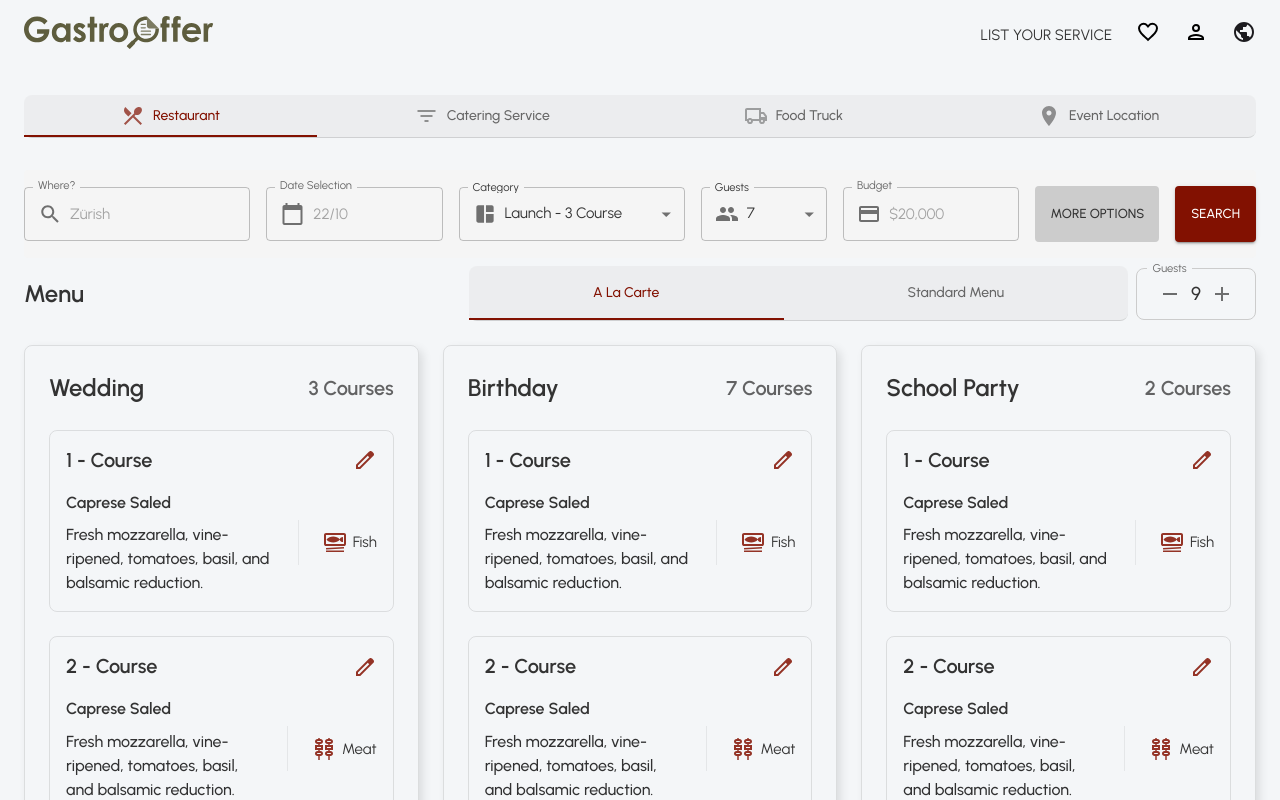
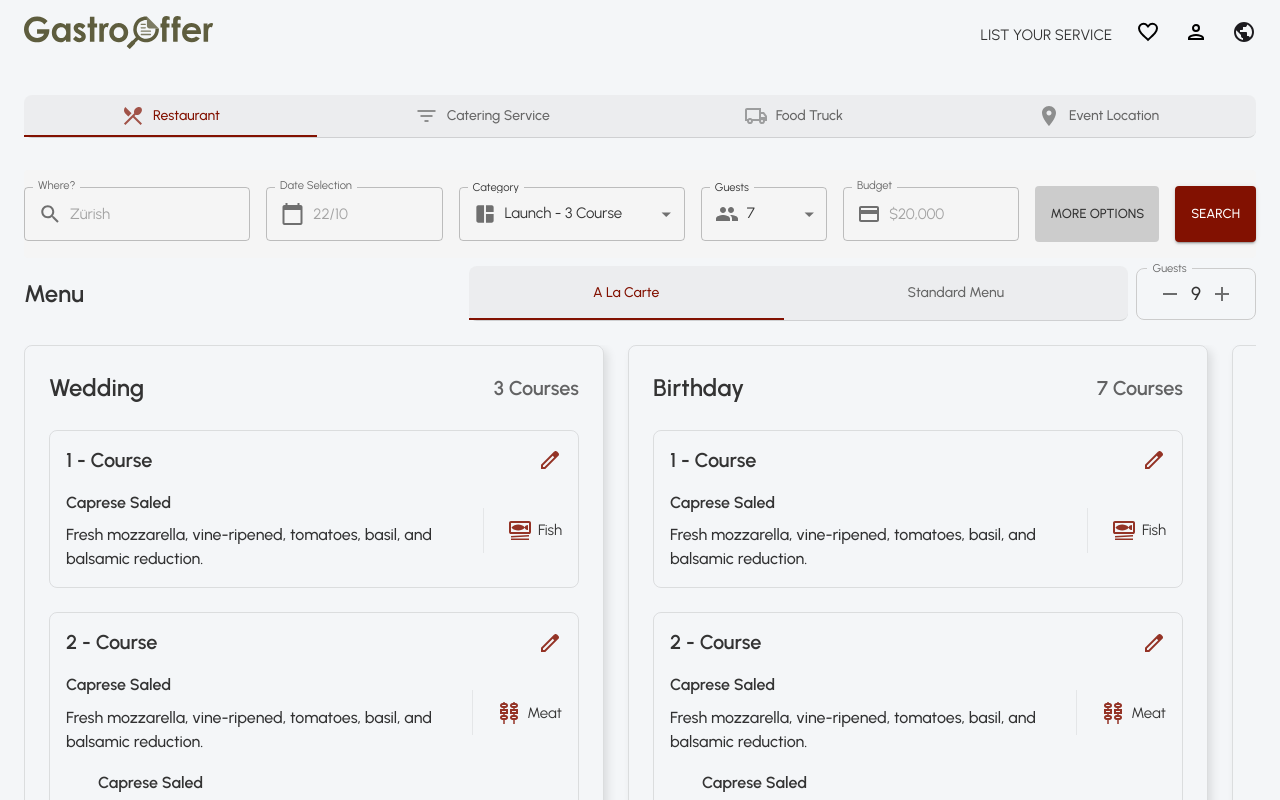
Before and after one commit to rafuj/gastro, a Next.js app: page / in a window 1280 px wide. Shown: the top 800 px of the page. Built offline with nearby package versions, Linux system fonts and the light colour scheme.

Commit message:
build fix

```diff
--- a/src/page-component/components/MenuContent.jsx
+++ b/src/page-component/components/MenuContent.jsx
@@ -14,12 +14,14 @@ export const MenuContent = () => {
 	const [open, setOpen] = React.useState(false);
 	return (
 		<Box sx={{ mt: 3 }}>
+			<Box sx={{ overflowX: "auto" }}>
 				<Stack direction="row" gap={3}>
 					{menuData.map((item) => (
 						<Stack
 							sx={{
-							width: "90%",
+								width: "95%",
 								maxWidth: "580px",
+								minWidth: { lg: "580px" },
 								border: "1px solid rgba(0, 0, 0, 0.1)",
 								boxShadow: "4px 4px 10px rgba(0, 0, 0, 0.1)",
 								p: 3,
@@ -68,7 +70,10 @@ export const MenuContent = () => {
 												mb={2}
 											>
 												<Typography
-												sx={{ fontSize: "20px", fontWeight: "600" }}
+													sx={{
+														fontSize: "20px",
+														fontWeight: "600",
+													}}
 													variant="h5"
 												>
 													{subitem.title}
@@ -217,6 +222,7 @@ export const MenuContent = () => {
 						</Stack>
 					))}
 				</Stack>
+			</Box>
 			<DishEditModal open={open} setOpen={setOpen} />
 		</Box>
 	);
```
Lines whose indentation alone changed are shown as unchanged.
